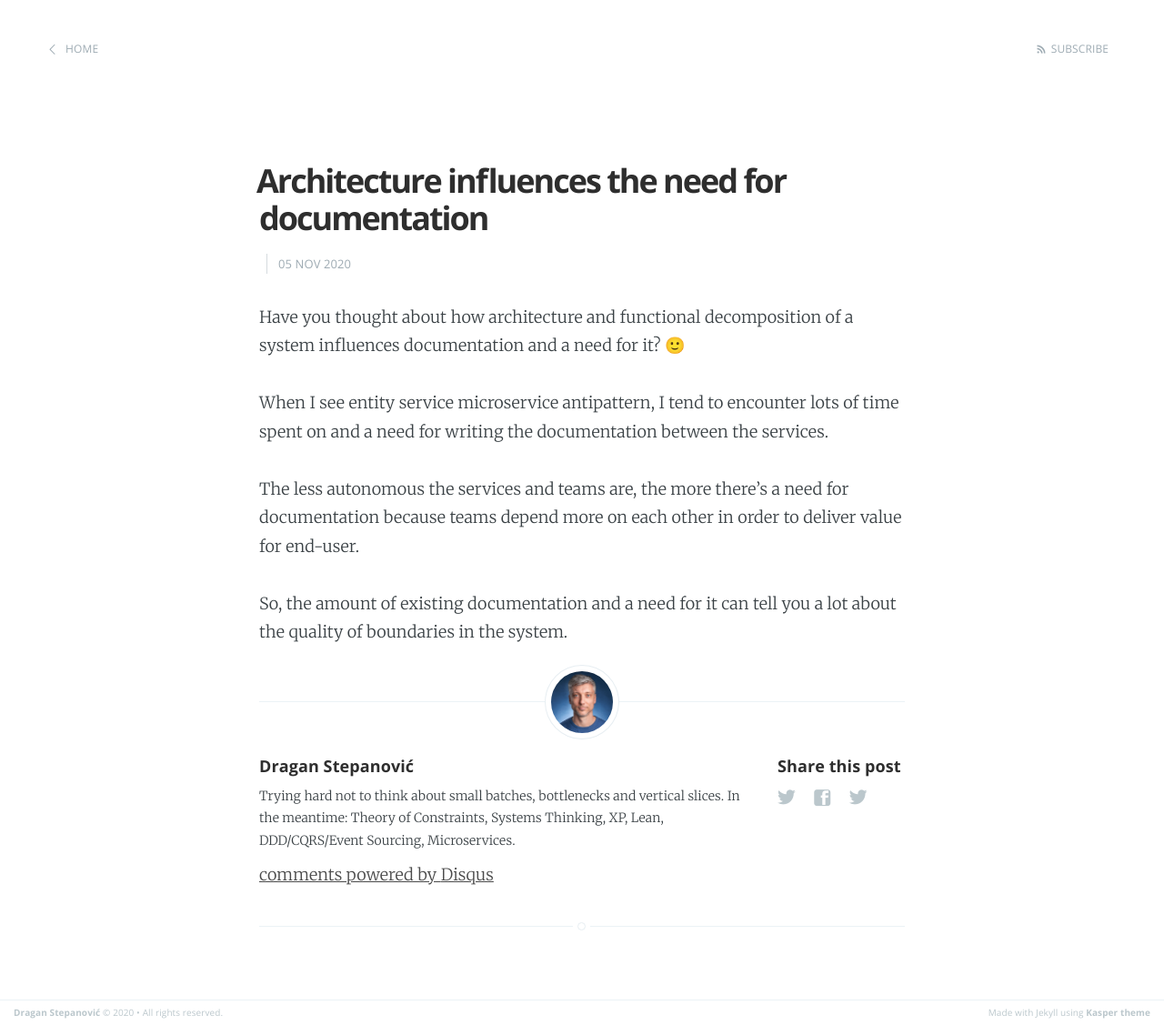
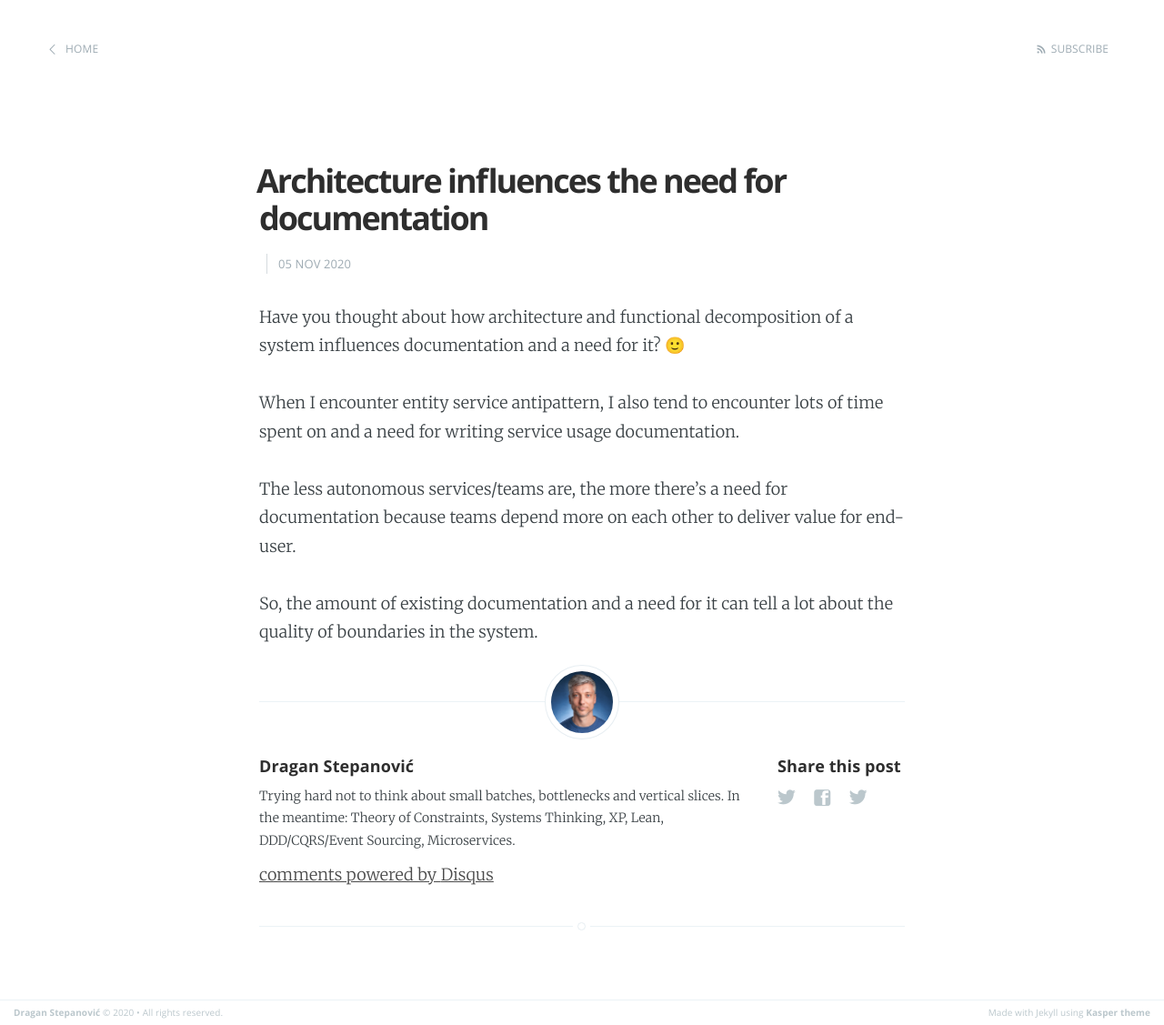
Before and after one commit to dragan-stepanovic/dragan-stepanovic.github.io, a Jekyll site: the page built from _posts/2020-11-05-architecture-influences-documentation.md, in a window 1280 px wide. Shown: the whole page at 91% size. Built offline with Jekyll 4.4.1, drawn with Linux system fonts in a browser that asks for light colours; our own code applies the rules of GitHub Pages for plain Markdown files; comment, search, counter and statistics services are not loaded.

Commit message:
Update 2020-11-05-architecture-influences-documentation.md

```diff
--- a/_posts/2020-11-05-architecture-influences-documentation.md
+++ b/_posts/2020-11-05-architecture-influences-documentation.md
@@ -4,8 +4,8 @@ title: Architecture influences the need for documentation
 
 Have you thought about how architecture and functional decomposition of a system influences documentation and a need for it? 🙂
 
-When I see entity service microservice antipattern, I tend to encounter lots of time spent on and a need for writing the documentation between the services.
+When I encounter entity service antipattern, I also tend to encounter lots of time spent on and a need for writing service usage documentation.
 
-The less autonomous the services and teams are, the more there's a need for documentation because teams depend more on each other in order to deliver value for end-user.
+The less autonomous services/teams are, the more there's a need for documentation because teams depend more on each other to deliver value for end-user.
 
-So, the amount of existing documentation and a need for it can tell you a lot about the quality of boundaries in the system.
+So, the amount of existing documentation and a need for it can tell a lot about the quality of boundaries in the system.
```
